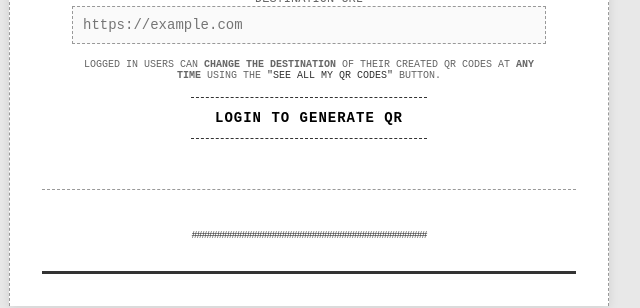
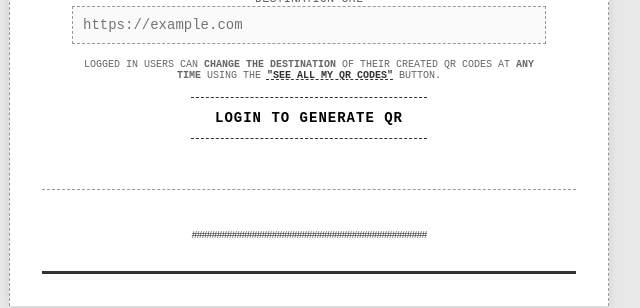
Before and after one commit to george-m8/qr-redirect-site, a plain HTML site: page index.html in a window 1280 px wide. Shown: the part 354-662 px from the top of the page, 331-971 px from the left. Drawn offline with Linux system fonts and the light colour scheme; no server answers.

Commit message:
Add styling for links to enhance visibility and emphasis

```diff
--- a/css/base-components.css
+++ b/css/base-components.css
@@ -27,6 +27,12 @@ body {
     display:inline-block;
 }
 
+p a{
+    font-weight: bold;
+    text-decoration: underline;
+    text-decoration-style: dashed;
+}
+
 
 .small-text {
     font-size: 10px;
```
